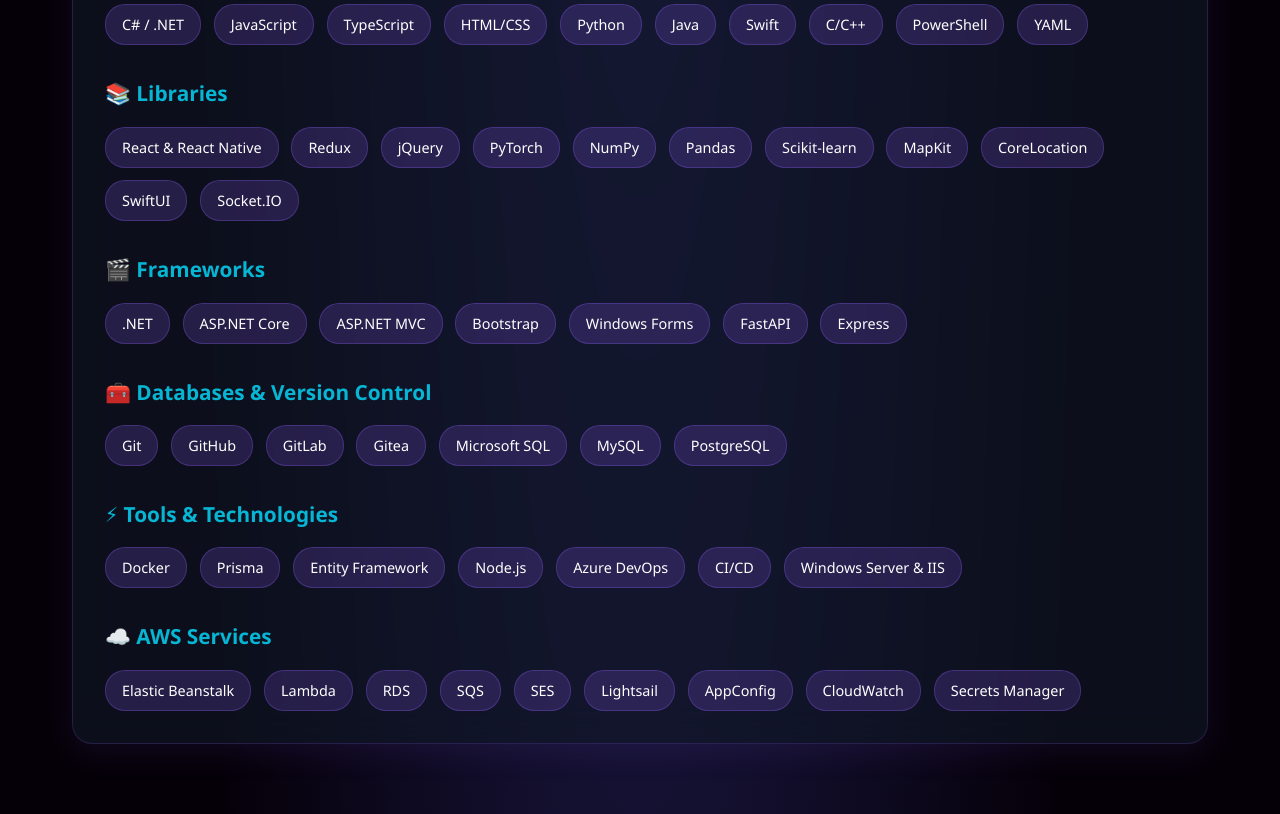
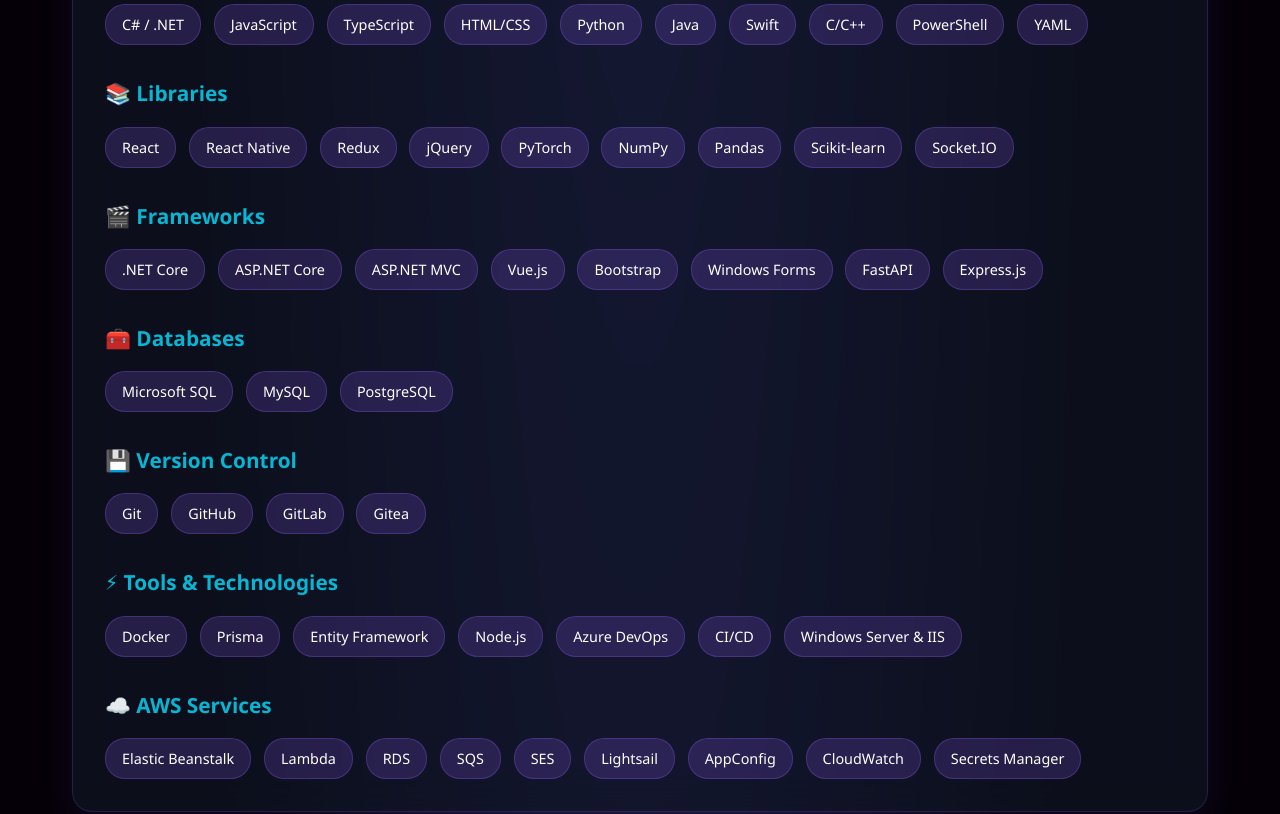
Before and after one commit to afahey03/portfolio, a React (Vite) app: page / in a window 1280 px wide. Shown: the part 1200-2014 px from the top of the page. Built offline with nearby package versions, Linux system fonts and the light colour scheme.

Commit message:
Misc changes

```diff
--- a/src/App.css
+++ b/src/App.css
@@ -37,7 +37,6 @@
     height: 3px;
     background: linear-gradient(90deg, var(--cosmic-purple), var(--cosmic-pink), var(--cosmic-cyan));
     z-index: 10000;
-    transition: width 0.3s ease;
 }
 
 /* Star Field */
--- a/src/App.jsx
+++ b/src/App.jsx
@@ -12,14 +12,23 @@
     const [scrollProgress, setScrollProgress] = useState(0);
 
     useEffect(() => {
+        let ticking = false;
+
         const handleScroll = () => {
-            const scrollTop = window.pageYOffset;
-            const docHeight = document.body.offsetHeight - window.innerHeight;
-            const scrollPercent = (scrollTop / docHeight) * 100;
-            setScrollProgress(scrollPercent);
+            if (!ticking) {
+                window.requestAnimationFrame(() => {
+                    const scrollTop = window.pageYOffset || document.documentElement.scrollTop;
+                    const docHeight = document.documentElement.scrollHeight - window.innerHeight;
+                    const scrollPercent = (scrollTop / docHeight) * 100;
+                    setScrollProgress(scrollPercent);
+                    ticking = false;
+                });
+                ticking = true;
+            }
         };
 
-        window.addEventListener('scroll', handleScroll);
+        handleScroll(); // Initial calculation
+        window.addEventListener('scroll', handleScroll, { passive: true });
         return () => window.removeEventListener('scroll', handleScroll);
     }, []);
 
@@ -60,7 +69,6 @@
 
             <footer>
                 <p>© 2025 Aidan Fahey. All rights reserved.</p>
-                <p>Rochdale, MA</p>
             </footer>
         </div>
     );
--- a/src/components/About.jsx
+++ b/src/components/About.jsx
@@ -3,9 +3,10 @@
 const About = () => {
     const skills = {
         languages: ['C# / .NET', 'JavaScript', 'TypeScript', 'HTML/CSS', 'Python', 'Java', 'Swift', 'C/C++', 'PowerShell', 'YAML'],
-        libraries: ['React & React Native', 'Redux', 'jQuery', 'PyTorch', 'NumPy', 'Pandas', 'Scikit-learn', 'MapKit', 'CoreLocation', 'SwiftUI', 'Socket.IO'],
-        frameworks: ['.NET', 'ASP.NET Core', 'ASP.NET MVC', 'Bootstrap', 'Windows Forms', 'FastAPI', 'Express'],
-        databases: ['Git', 'GitHub', 'GitLab', 'Gitea', 'Microsoft SQL', 'MySQL', 'PostgreSQL'],
+        libraries: ['React', 'React Native', 'Redux', 'jQuery', 'PyTorch', 'NumPy', 'Pandas', 'Scikit-learn', 'Socket.IO'],
+        frameworks: ['.NET Core', 'ASP.NET Core', 'ASP.NET MVC', 'Vue.js', 'Bootstrap', 'Windows Forms', 'FastAPI', 'Express.js'],
+        databases: ['Microsoft SQL', 'MySQL', 'PostgreSQL'],
+        versionControl: ['Git', 'GitHub', 'GitLab', 'Gitea'],
         tools: ['Docker', 'Prisma', 'Entity Framework', 'Node.js', 'Azure DevOps', 'CI/CD', 'Windows Server & IIS'],
         aws: ['Elastic Beanstalk', 'Lambda', 'RDS', 'SQS', 'SES', 'Lightsail', 'AppConfig', 'CloudWatch', 'Secrets Manager']
     };
@@ -45,9 +46,17 @@
                         </div>
                     </div>
                     <div className="skill-category">
-                        <h3>🧰 Databases & Version Control</h3>
+                        <h3>🧰 Databases</h3>
                         <div className="skill-tags">
                             {skills.databases.map((skill, i) => (
+                                <span key={i} className="skill-tag">{skill}</span>
+                            ))}
+                        </div>
+                    </div>
+                    <div className="skill-category">
+                        <h3>💾 Version Control</h3>
+                        <div className="skill-tags">
+                            {skills.versionControl.map((skill, i) => (
                                 <span key={i} className="skill-tag">{skill}</span>
                             ))}
                         </div>
```
